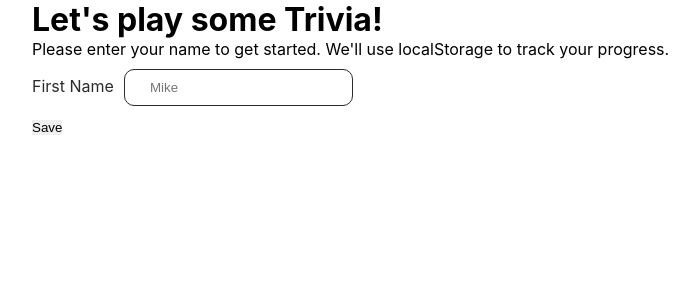
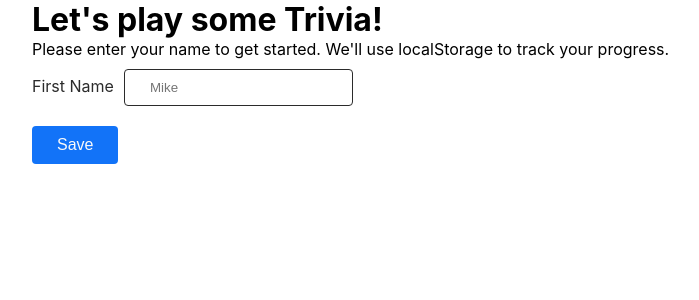
Before and after one commit to MikeCarbone/newsela-app, a Next.js app: page /register in a window 1280 px wide. Shown: the top 300 px of the page, without its empty margins (8-707 px from the left). Built offline with nearby package versions, Linux system fonts and the light colour scheme.

Commit message:
:lipstick: Adds button component

```diff
--- /dev/null
+++ b/components/atoms/Button.js
@@ -0,0 +1,38 @@
+import styled from 'styled-components'
+
+const background = `var(--theme-color-brand-primary)`
+const backgroundHover = `var(--theme-color-brand-dark)`
+const borderRadius = `var(--theme-borderRadius-primary)`
+const color = `var(--theme-color-white-stable)`
+const fontSize = `var(--theme-fontSize-main)`
+const padding = `var(--theme-padding-shortWide)`
+const space = `var(--theme-space-average)`
+const transition = 'var(--theme-transition-average)'
+
+const ButtonElement = styled.button`
+	background-color: ${background};
+	border-radius: ${borderRadius};
+	color: ${color};
+	cursor: pointer;
+	display: inline-block;
+	font-size: ${fontSize};
+	margin: ${space} ${space} ${space} 0;
+	padding: ${padding};
+	transition: ${transition};
+
+	&:active,
+	&:focus,
+	&:hover {
+		background-color: ${backgroundHover};
+		outline: none;
+		transition: ${transition};
+	}
+`
+
+// domProps should be spread on the <input /> element
+// children will be the text within the button
+const Button = ({ children, domProps = {} }) => {
+	return <ButtonElement {...domProps}>{children}</ButtonElement>
+}
+
+export default Button
--- a/pages/register.js
+++ b/pages/register.js
@@ -2,6 +2,7 @@ import { useForm } from 'react-hook-form'
 
 import User from '@/libs/models/User'
 
+import Button from '@/components/atoms/Button'
 import Input from '@/components/atoms/Input'
 import Wrapper from '@/components/templates/Wrapper'
 
@@ -28,7 +29,7 @@ export default function Register() {
 						labelText="First Name"
 						identifier="register__first-name"
 					/>
-					<button type="submit">Save</button>
+					<Button domProps={{ type: 'submit' }}>Save</Button>
 				</form>
 			</Wrapper>
 		</main>
--- a/styles/tokens.css
+++ b/styles/tokens.css
@@ -25,10 +25,12 @@
 	--global-lightRed: #ffc1c1;
 	--global-darkRed: #870101;
 	--global-newsela-primary: #1273f8;
+	--global-newsela-dark: #0557d5;
 	--global-black: #2b2b2b;
+	--global-white: #fafafa;
 
 	/* Tier 1 Global Measurements */
-	--global-borderRadius-smooth: 10px;
+	--global-borderRadius-smooth: 4px;
 	--global-borderWidth-thin: 1px;
 	--global-space-05: 5px;
 	--global-space-10: 10px;
@@ -36,13 +38,19 @@
 	--global-space-20: 20px;
 	--global-space-25: 25px;
 
+	--global-fontSize-main: 14px;
+
+	--global-transition-15: all 0.15s ease-in;
+
 	/* ----- TIER TWO, ALL THEME TOKENS ----- */
 
 	/* Tier 2 Theme Colors */
 	--theme-color-lightRed: var(--global-lightRed);
 	--theme-color-darkRed: var(--global-darkRed);
 	--theme-color-brand-primary: var(--global-newsela-primary);
+	--theme-color-brand-dark: var(--global-newsela-dark);
 	--theme-color-foreground-primary: var(--global-black);
+	--theme-color-white-stable: var(--global-white);
 
 	/* Tier 2 Theme Measurements */
 	--theme-borderRadius-primary: var(--global-borderRadius-smooth);
@@ -56,4 +64,8 @@
 		var(--theme-color-foreground-primary);
 	--theme-border-active: var(--theme-borderWidth-primary) solid
 		var(--theme-color-brand-primary);
+
+	--theme-transition-average: var(--global-transition-15);
+
+	--theme-fontSize-primary: var(--global-fontSize-main);
 }
```
